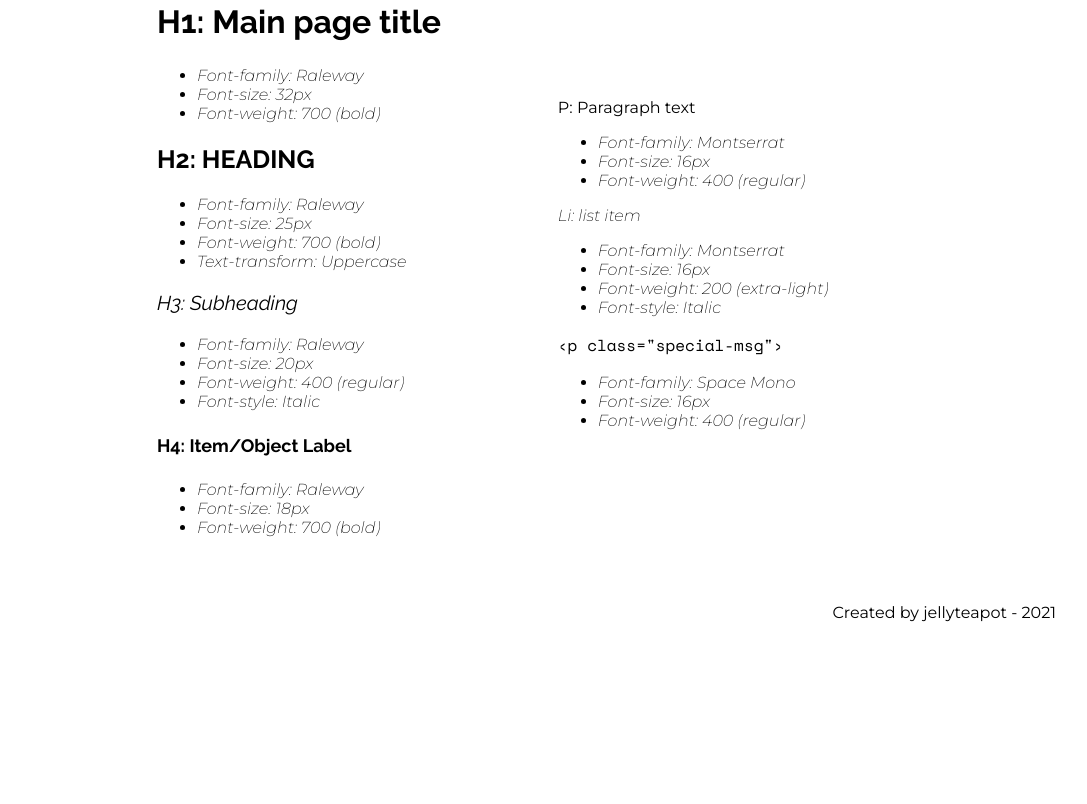
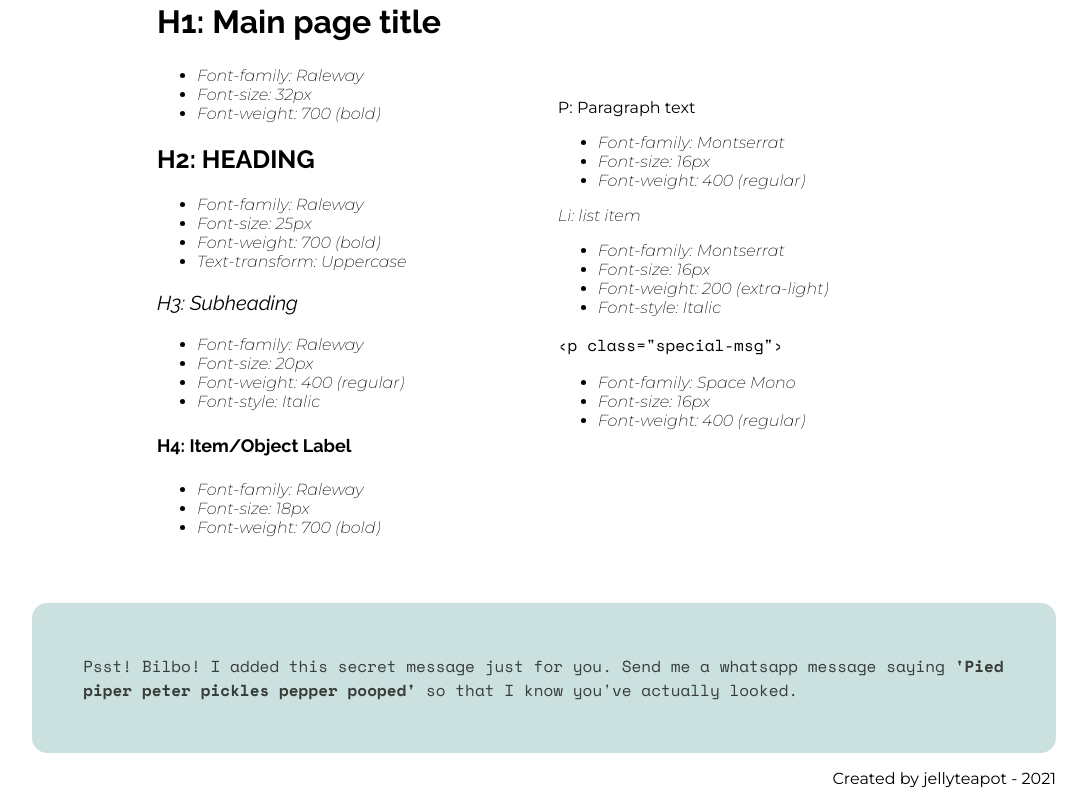
Before and after one commit to jellyteapot/stylesheet, a plain HTML site: page index.html in a window 1280 px wide. Shown: the part 1571-2375 px from the top of the page, without its empty margins (96-1183 px from the left). Before the commit the page ends 2209 px from the top, so only its background shows below. Drawn offline with nearby package versions, Linux system fonts and the light colour scheme.

Commit message:
Add secret message for Bill

```diff
--- a/index.html
+++ b/index.html
@@ -208,6 +208,7 @@
                 </div>
             </section>
         </main>
+        <p id="for-bill">Psst! Bilbo! I added this secret message just for you. Send me a whatsapp message saying <strong>'Pied piper peter pickles pepper pooped'</strong> so that I know you've actually looked.</p>
     </body>
     <footer>
         <p>Created by jellyteapot - 2021</p>
--- a/style.css
+++ b/style.css
@@ -193,3 +193,12 @@ footer {
     display: inline-block;
     width: 45%;
 }
+
+#for-bill {
+    font-family: 'Space Mono', 'Courier New', Courier, monospace;
+    margin: 0 auto;
+    background-color: hsl(175, 27%, 84%);
+    border-radius: 15px;
+    padding: 5%;
+    color:hsl(132, 4%, 23%);
+}
```
